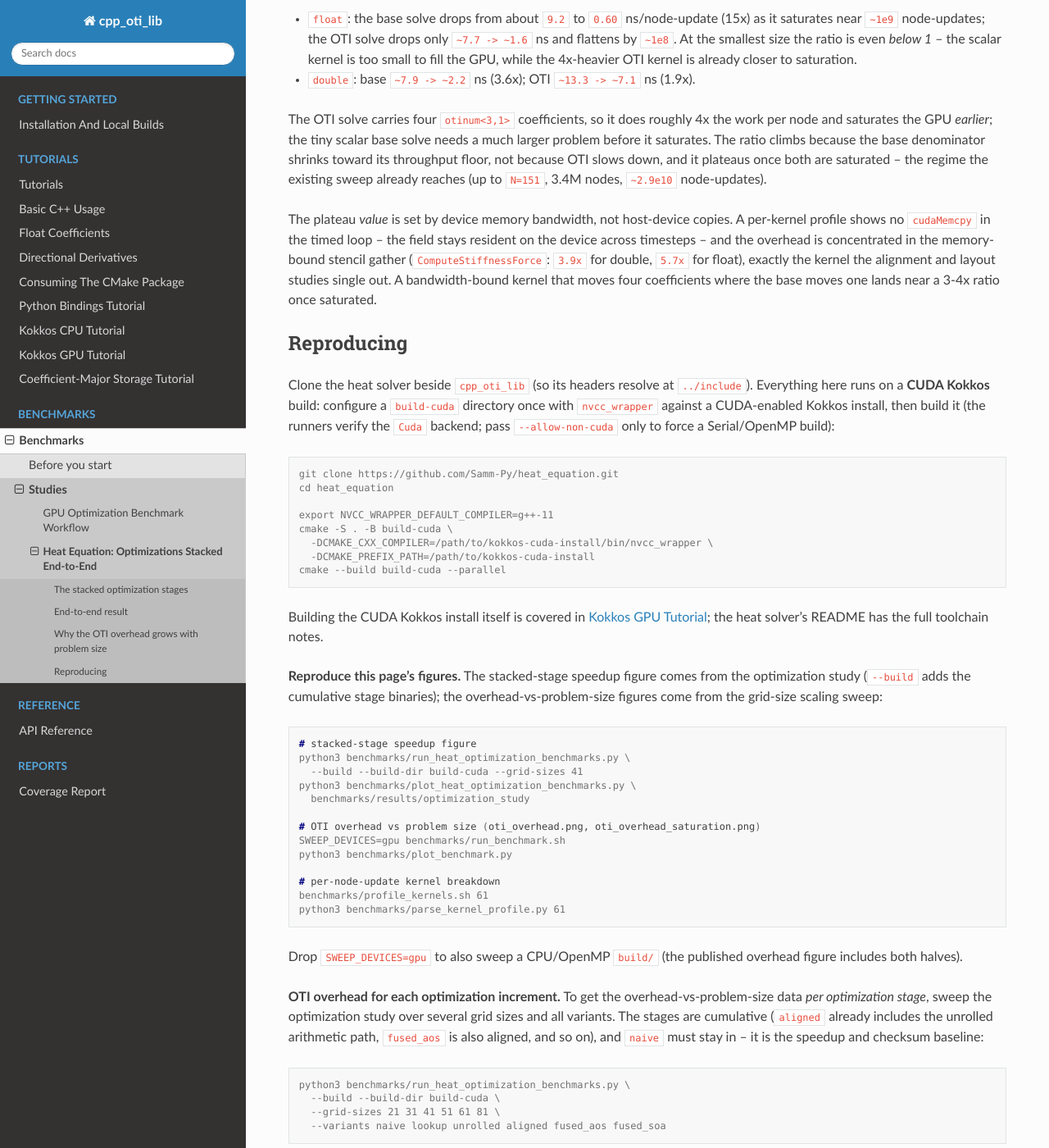
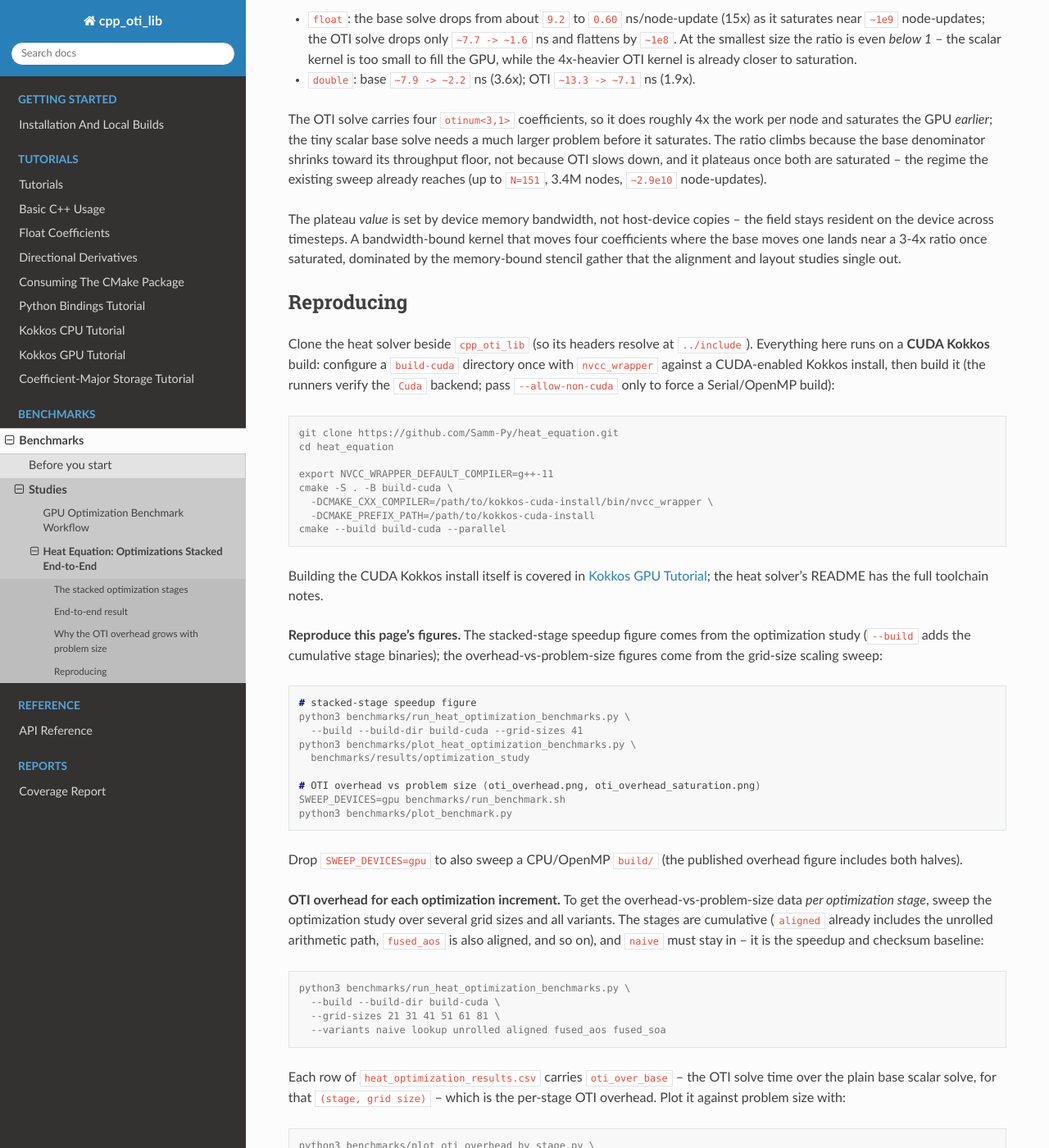
Before and after one commit to Samm-Py/cpp_oti_lib, a Sphinx documentation site: the page built from docs/benchmarks/heat_equation.rst, in a window 1280 px wide and 1400 px high, scrolled down 3756 px. Shown: the whole window at 82% size. Built offline with Sphinx 7.4.7 and the Read the Docs theme 3.1.0, drawn with Linux system fonts in a browser that asks for light colours.

Commit message:
Docs: drop the per-kernel profiling from the heat page
It was neither a documented workflow we use nor a result we present elsewhere.
Remove the profile_kernels.sh / parse_kernel_profile.py reproduce commands, and
trim the plateau paragraph's per-kernel specifics (cudaMemcpy, ComputeStiffness-
Force 3.9x/5.7x) while keeping the bandwidth-bound 3-4x reasoning and the stencil
gather tie-in to the alignment/layout studies.

Co-Authored-By: Claude Opus 4.8 <noreply@anthropic.com>

```diff
--- a/docs/benchmarks/heat_equation.rst
+++ b/docs/benchmarks/heat_equation.rst
@@ -124,13 +124,11 @@ base denominator shrinks toward its throughput floor, not because OTI slows
 down, and it plateaus once both are saturated -- the regime the existing sweep
 already reaches (up to ``N=151``, 3.4M nodes, ``~2.9e10`` node-updates).
 
-The plateau *value* is set by device memory bandwidth, not host-device copies. A
-per-kernel profile shows no ``cudaMemcpy`` in the timed loop -- the field stays
-resident on the device across timesteps -- and the overhead is concentrated in
-the memory-bound stencil gather (``ComputeStiffnessForce``: ``3.9x`` for double,
-``5.7x`` for float), exactly the kernel the alignment and layout studies single
-out. A bandwidth-bound kernel that moves four coefficients where the base moves
-one lands near a 3-4x ratio once saturated.
+The plateau *value* is set by device memory bandwidth, not host-device copies --
+the field stays resident on the device across timesteps. A bandwidth-bound kernel
+that moves four coefficients where the base moves one lands near a 3-4x ratio once
+saturated, dominated by the memory-bound stencil gather that the alignment and
+layout studies single out.
 
 Reproducing
 -----------
@@ -172,10 +170,6 @@ overhead-vs-problem-size figures come from the grid-size scaling sweep:
    SWEEP_DEVICES=gpu benchmarks/run_benchmark.sh
    python3 benchmarks/plot_benchmark.py
 
-   # per-node-update kernel breakdown
-   benchmarks/profile_kernels.sh 61
-   python3 benchmarks/parse_kernel_profile.py 61
-
 Drop ``SWEEP_DEVICES=gpu`` to also sweep a CPU/OpenMP ``build/`` (the published
 overhead figure includes both halves).
 
```
